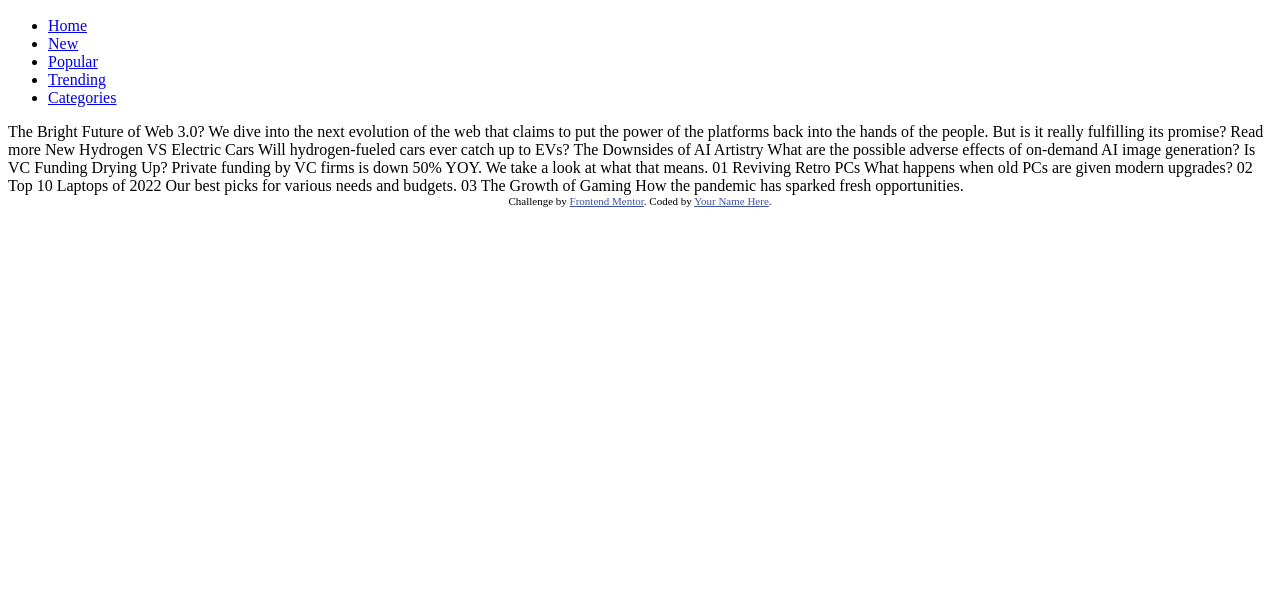
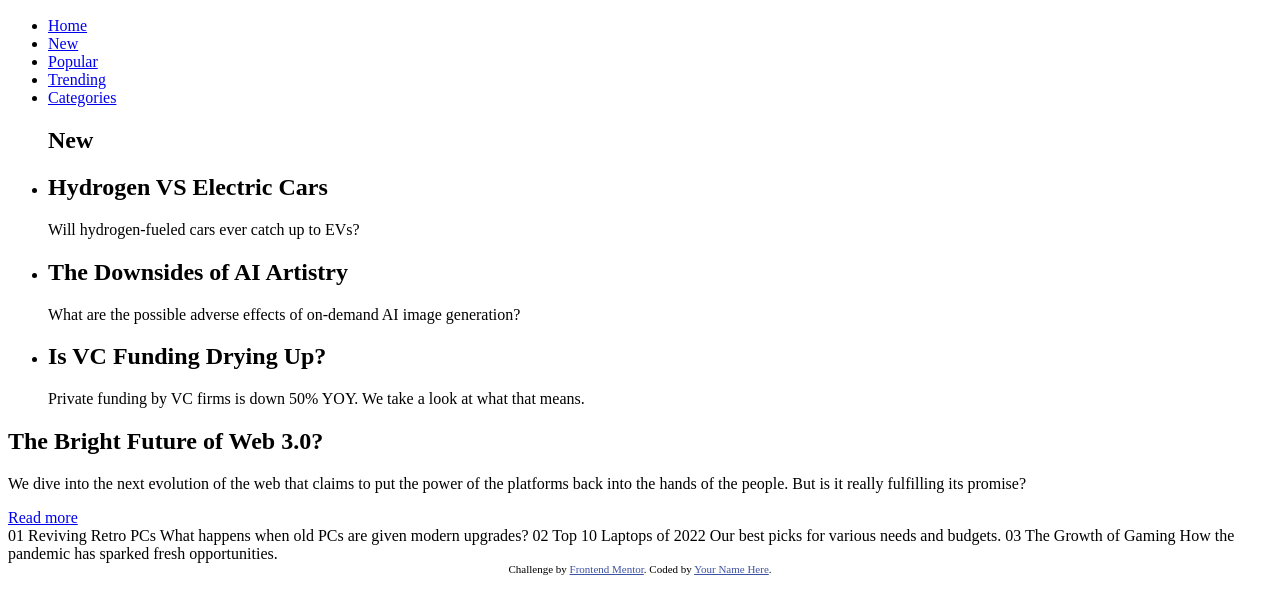
Before and after one commit to luizCosta-Serao/pagina-inicial-de-noticias, a plain HTML site: page index.html in a window 1280 px wide. Shown: the part 51-664 px from the top of the page. Drawn offline with Linux system fonts and the light colour scheme.

Commit message:
HTML da section page (seção principal)

```diff
--- a/index.html
+++ b/index.html
@@ -17,7 +17,7 @@
 <body>
   <header class="header">
     <img src="./assets/images/logo.svg" alt="logo">
-    <nav class="menu">
+    <nav class="menu-nav">
       <ul>
         <li><a href="#">Home</a></li>
         <li><a href="#">New</a></li>
@@ -27,23 +27,39 @@
       </ul>
     </nav><!---menu-->
   </header><!---header-->
-  The Bright Future of Web 3.0?
 
-  We dive into the next evolution of the web that claims to put the power of the platforms back into the hands of the people.
-  But is it really fulfilling its promise?
+  <section class="page">
+    <div class="page-img">
 
-  Read more
+    </div><!--page-img-->
 
-  New
+    <ul class="page-new">
+      <h1>New</h1>
+      <li>
+        <h2>Hydrogen VS Electric Cars</h2>
+        <p>Will hydrogen-fueled cars ever catch up to EVs?</p>
+      </li>
 
-  Hydrogen VS Electric Cars
-  Will hydrogen-fueled cars ever catch up to EVs?
+      <li>
+        <h2>The Downsides of AI Artistry</h2>
+        <p> What are the possible adverse effects of on-demand AI image generation?</p>
+      </li>
 
-  The Downsides of AI Artistry
-  What are the possible adverse effects of on-demand AI image generation?
+      <li>
+        <h2>Is VC Funding Drying Up?</h2>
+        <p>Private funding by VC firms is down 50% YOY. We take a look at what that means.</p>
+      </li>
+    </ul><!--page-new-->
 
-  Is VC Funding Drying Up?
-  Private funding by VC firms is down 50% YOY. We take a look at what that means.
+    <div class="page-future-web">
+      <h1>The Bright Future of Web 3.0?</h1>
+    </div><!--page-future-web-->
+
+    <div class="page-read-more">
+      <p>We dive into the next evolution of the web that claims to put the power of the platforms back into the hands of the people. But is it really fulfilling its promise?</p>
+      <a href="#">Read more</a>
+    </div><!--page-read-more-->
+  </section><!--home-->
 
   01
   Reviving Retro PCs
```
